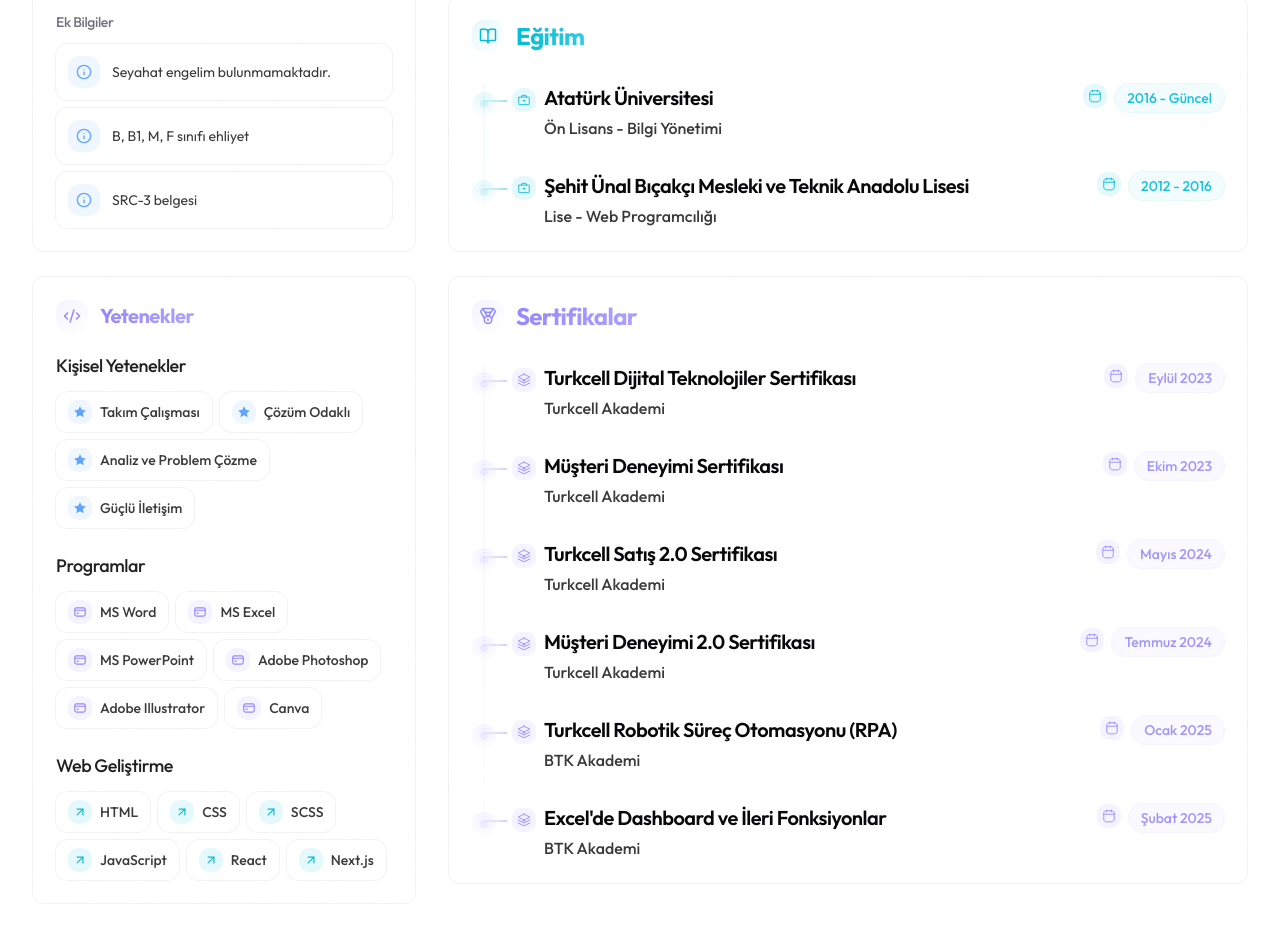
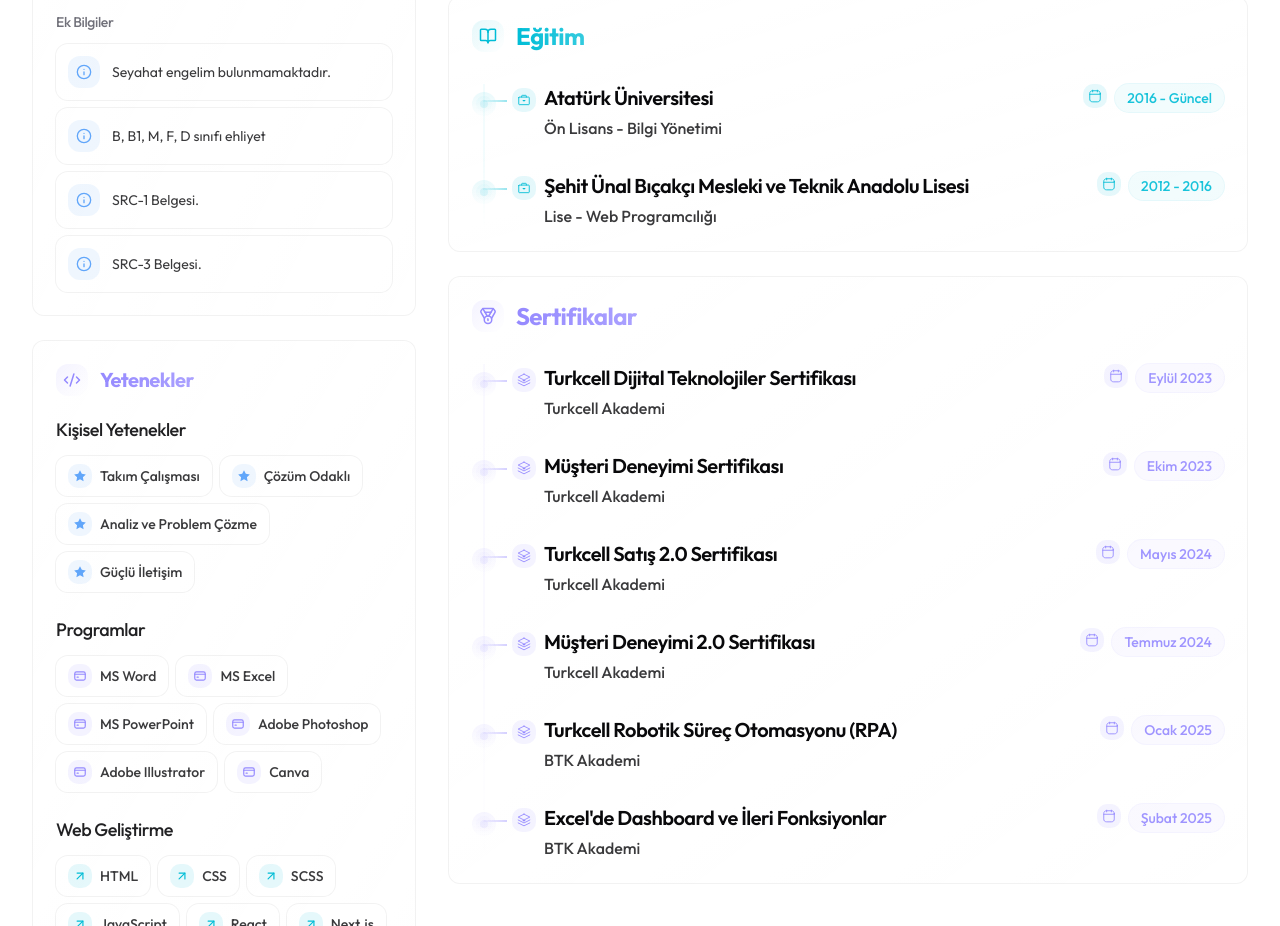
Before and after one commit to metinfarukbiyik/metinfarukbiyik, a Next.js app: page / in a window 1280 px wide. Shown: the part 900-1826 px from the top of the page. Built offline with nearby package versions, Linux system fonts and the light colour scheme.

Commit message:
ek bilgi guncelleme

```diff
--- a/src/data/cv.ts
+++ b/src/data/cv.ts
@@ -61,8 +61,9 @@
     },
     additionalInfo: [
       "Seyahat engelim bulunmamaktadır.",
-      "B, B1, M, F sınıfı ehliyet",
-      "SRC-3 belgesi"
+      "B, B1, M, F, D sınıfı ehliyet",
+      "SRC-1 Belgesi.",
+      "SRC-3 Belgesi."
     ]
   },
   skills: {
```
